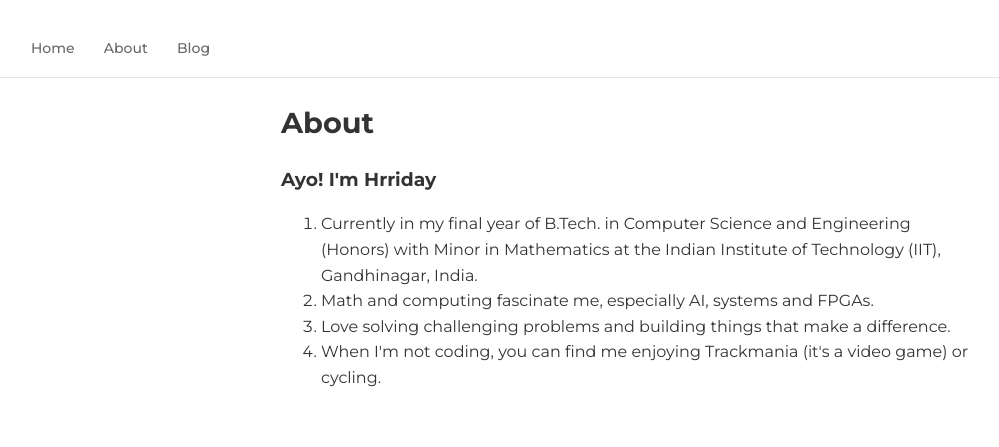
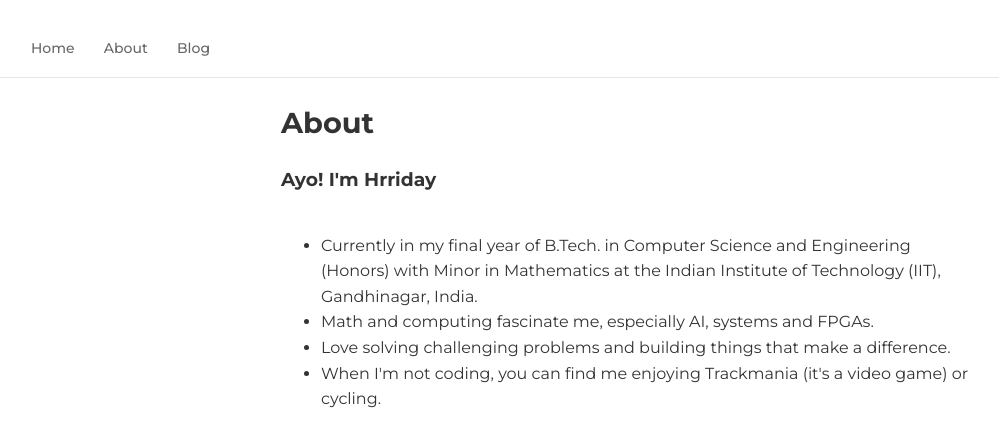
Before and after one commit to Robohrriday/Robohrriday.github.io, a Jekyll site: the page built from about.html, in a window 1280 px wide. Shown: the top 447 px of the page, without its empty margins (9-1008 px from the left). Built offline with Jekyll 4.4.1, drawn with Linux system fonts in a browser that asks for light colours.

Commit message:
updated about

```diff
--- a/about.html
+++ b/about.html
@@ -6,11 +6,11 @@ description: Learn more about me and my work
 
 <h2>About</h2>
 <h3>Ayo! I'm <b>Hrriday</b></h3>
-<div class="home">
-    <ol>
+<div class="about">
+    <ul>
         <li>Currently in my final year of B.Tech. in Computer Science and Engineering (Honors) with Minor in Mathematics at the Indian Institute of Technology (IIT), Gandhinagar, India. </li>
         <li>Math and computing fascinate me, especially AI, systems and FPGAs.</li>
         <li>Love solving challenging problems and building things that make a difference.</li>
         <li>When I'm not coding, you can find me enjoying Trackmania (it's a video game) or cycling.</li>
-    </ol>
+    </ul>
 </div>
```
